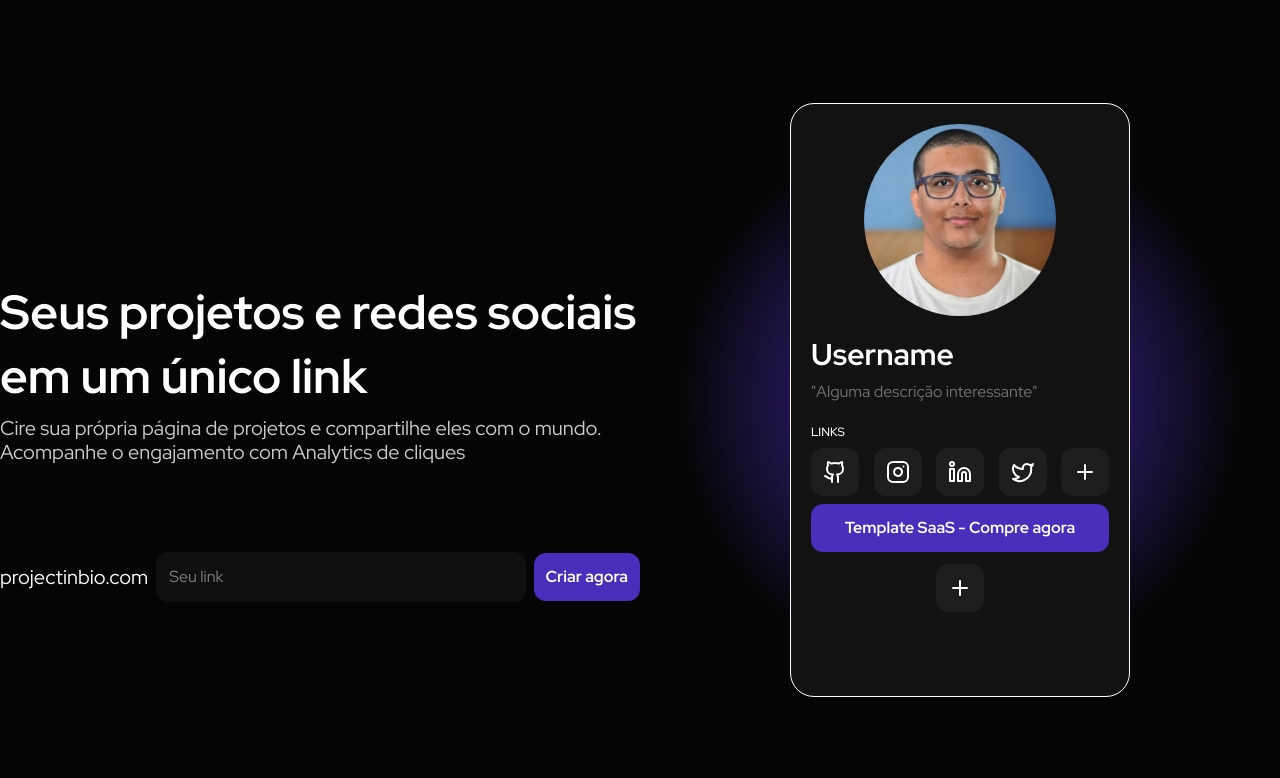
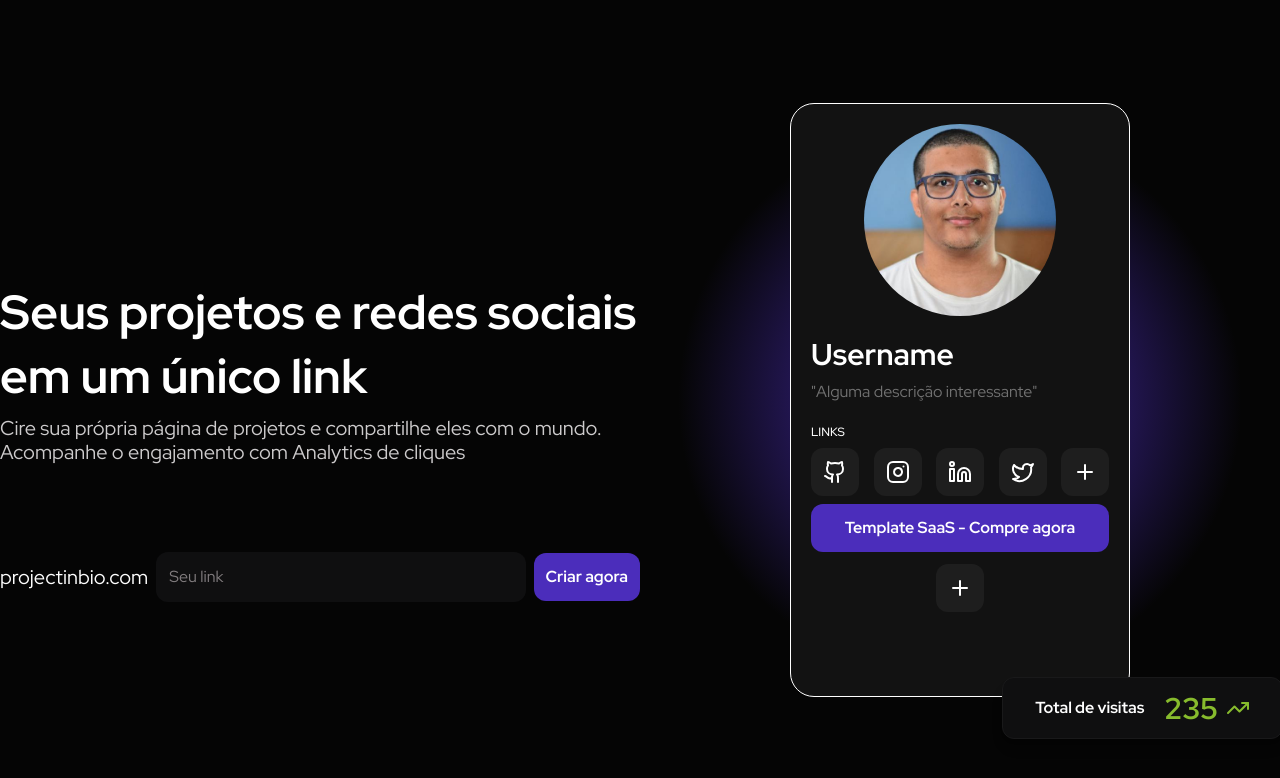
Before and after one commit to munizeduardo/project-in-bio, a Next.js app: page / in a window 1280 px wide. Shown: the top 778 px of the page. Built offline with nearby package versions, Linux system fonts and the light colour scheme.

Commit message:
feat: TotalVisits component creation

```diff
--- /dev/null
+++ b/app/components/commons/TotalVisits.tsx
@@ -0,0 +1,18 @@
+import { TrendingUp } from "lucide-react";
+import Button from "../ui/Button";
+
+export default function TotalVisits() {
+  return (
+    <div className="w-min whitespace-nowrap flex items-center gap-5 bg-background-secondary border border-border-primary px-8 py-3 rounded-xl shadow-lg">
+      <span className="font-bold text-white ">Total de visitas</span>
+      <div className="flex items-center gap-2 text-accent-green">
+        <span className="text-3xl font-bold">235</span>
+        <TrendingUp />
+      </div>
+      {/* <div className="flex items-center gap-2">
+        <Button>Portal</Button>
+        <Button>Sair</Button>
+      </div> */}
+    </div>
+  )
+}
--- a/app/components/landing-page/Hero.tsx
+++ b/app/components/landing-page/Hero.tsx
@@ -1,3 +1,4 @@
+import TotalVisits from "../commons/TotalVisits"
 import UserCard from "../commons/UserCard"
 import Button from "../ui/Button"
 import TextInput from "../ui/TextInput"
@@ -26,7 +27,7 @@
         <div className="relative">
           <UserCard />
           <div className="absolute -bottom-[7%] -right-[45%]">
-            {/* <TotalVisits /> */}
+            <TotalVisits />
           </div>
 
           <div className="absolute top-[20%] -left-[45%] -z-10">
```
